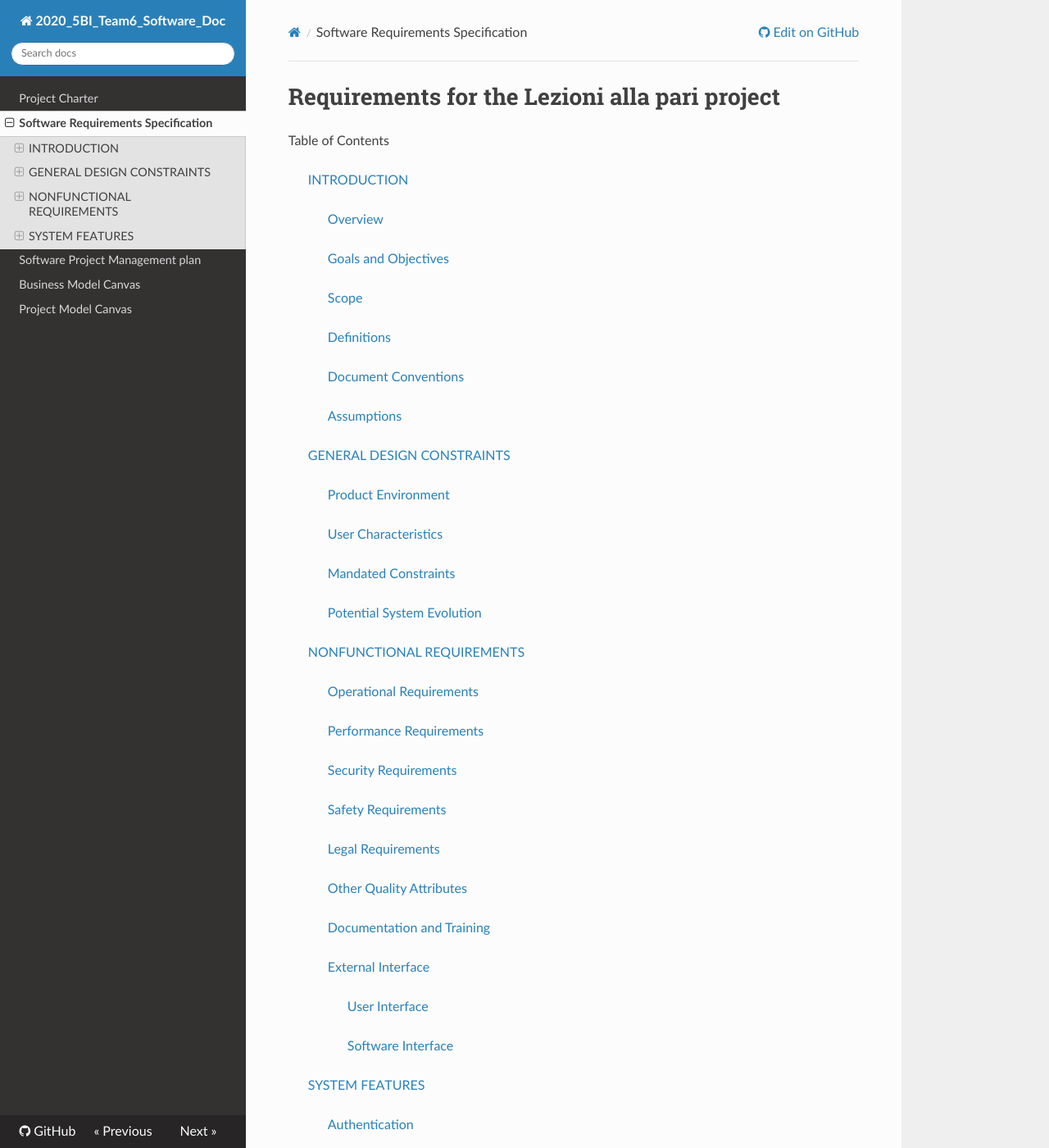
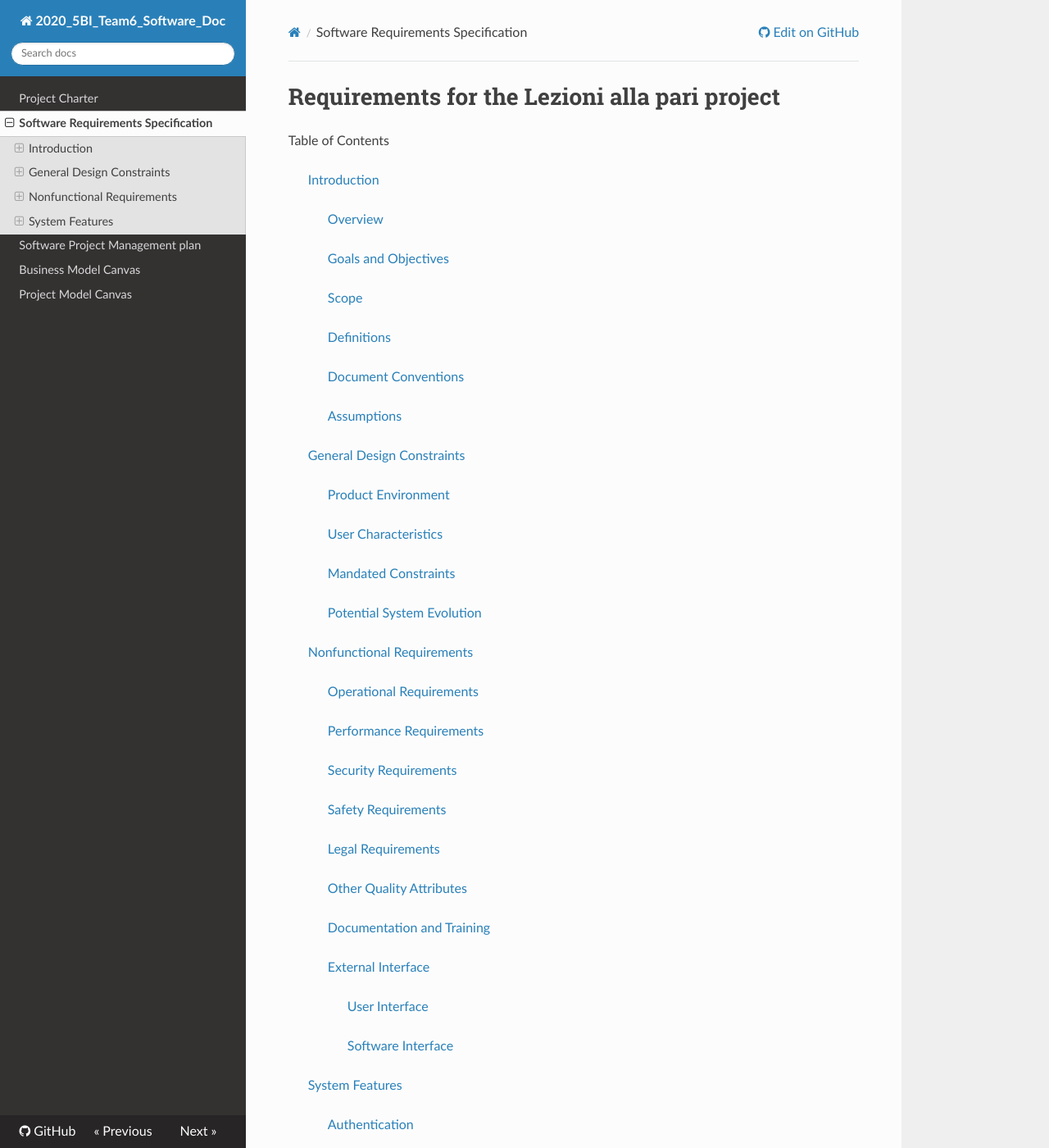
Before and after one commit to KilliKrate/Software-Documentation-G6, an MkDocs documentation site: the page built from docs/Software Requirements Specification/index.md, in a window 1280 px wide and 1400 px high. Shown: the whole window at 82% size. Built offline with MkDocs 1.6.1, drawn with Linux system fonts in a browser that asks for light colours; nearby versions of some CDN libraries; some of the changed text lies outside the part shown.

```diff
--- a/docs/Software Requirements Specification/index.md
+++ b/docs/Software Requirements Specification/index.md
@@ -1,6 +1,6 @@
 # Requirements for the Lezioni alla pari project
 Table of Contents
-> [INTRODUCTION](#introduction)
+> [Introduction](#introduction)
 >> [Overview](#overview)
 >>
 >> [Goals and Objectives](#goals-and-objectives)
@@ -13,7 +13,7 @@ Table of Contents
 >>
 >> [Assumptions](#assumptions)
 >
-> [GENERAL DESIGN CONSTRAINTS](#general-design-constraints)
+> [General Design Constraints](#general-design-constraints)
 >> [ Product Environment](#product-environment)
 >>
 >> [User Characteristics](#user-characteristics)
@@ -22,7 +22,7 @@ Table of Contents
 >>
 >> [Potential System Evolution](#potential-system-evolution)
 >
-> [NONFUNCTIONAL REQUIREMENTS](#nonfunctional-requirements)
+> [Nonfunctional Requirements](#nonfunctional-requirements)
 >> [Operational Requirements](#operational-requirements)
 >>
 >> [Performance Requirements](#performance-requirements)
@@ -42,7 +42,7 @@ Table of Contents
 >>>
 >>> [Software Interface](#software-interface)
 >
-> [SYSTEM FEATURES](#system-features)
+> [System Features](#system-features)
 >> [Authentication](#authentication)
 >>> [Description and Priority](#description-and-priority)
 >>>
@@ -94,7 +94,7 @@ Table of Contents
 
 Authors
 Ovidiu Andrioaia, David Cirdan, Luciano Mateias and Zhiyang Xia.
-## INTRODUCTION
+## Introduction
 
 ### Overview
 Lezioni alla pari is an application that focuses on simplyfing the sharing of knowledge between various parties inside a closed environment (e.g. the departments of a company, a classroom, a sports club) easier and within everyone’s reach. The software streamlines the creation of courses that can contain documents, videos and quizzes on a wide range of topics.
@@ -133,7 +133,7 @@ Unknown - development feature, option that hasn't been implemented yet.
 ### Assumptions
 - Team members will work from home, since no office space is available. Collaboration will be made possible through Github.
 
-## GENERAL DESIGN CONSTRAINTS
+## General Design Constraints
 
 ### Product Environment
 Lezioni alla Pari is the first product in our series dedicated to online learning and does not require any third party software. It is portable and usable by any operating system that supports python3.
@@ -151,7 +151,7 @@ The end-user must have a device with an OS that supports python3, and can reliab
 ### Potential System Evolution
 The final product will be a desktop applications, so UI and UX are optimized for this platform only. As successfull adoption of our platform increases, Lezioni alla Pari will transition to a web-based platform, and finally an Android and iOS application.
 
-## NONFUNCTIONAL REQUIREMENTS
+## Nonfunctional Requirements
 
 ### Operational Requirements
 
@@ -206,7 +206,7 @@ All data delivered through the platform is private, and will throughly adhere to
 
 - All operations and logic defined by the use cases will be achieved through Python and SQL queries. SQL will take care of login, registration and course access, while a cooperation between SQL and Python will achieve document delivery and video streaming
 
-## SYSTEM FEATURES
+## System Features
 
 ### Authentication
 
```
Also changed, not shown: docs/Software Project Management Plan/index.md (+7 -7 lines).
